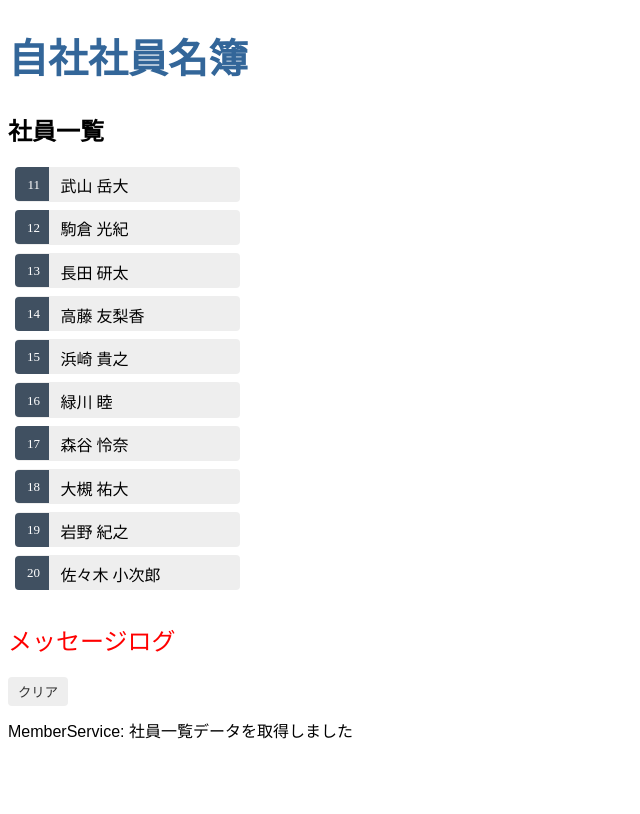
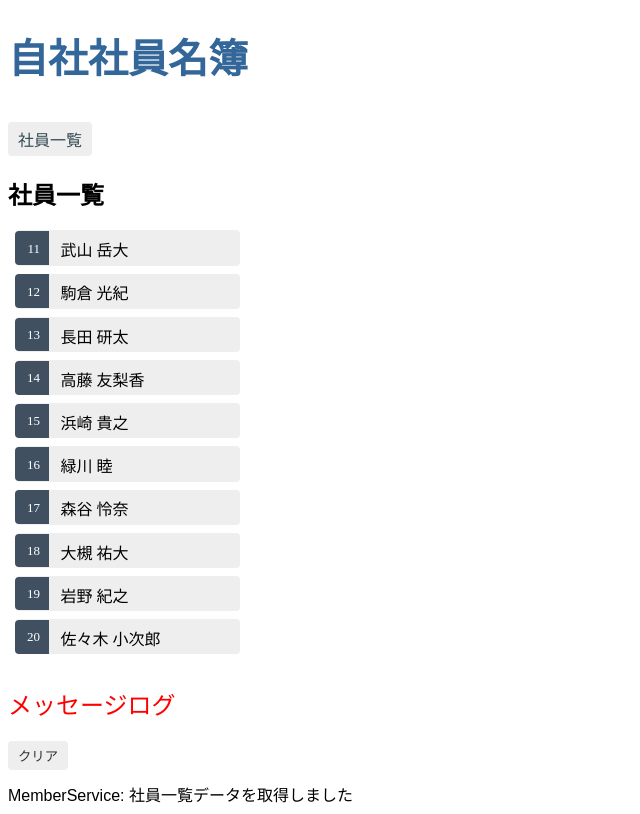
Before and after one commit to GrowUp-Haruno/angular-learning, an Angular app: page /members in a window 1280 px wide. Shown: the whole page, without its empty margins (0-640 px from the left). Built offline with nearby package versions, Linux system fonts and the light colour scheme.

Commit message:
navigationを追加

```diff
--- a/src/app/app.component.html
+++ b/src/app/app.component.html
@@ -1,3 +1,4 @@
 <h1>{{ title }}</h1>
+<app-navigation/>
 <router-outlet/>
 <app-messages/>
--- a/src/app/app.module.ts
+++ b/src/app/app.module.ts
@@ -7,9 +7,10 @@ import { MembersComponent } from './members/members.component';
 import { MemberDetailComponent } from './member-detail/member-detail.component';
 import { MessagesComponent } from './messages/messages.component';
 import { AppRoutingModule } from './app-routing.module';
+import { NavigationComponent } from './navigation/navigation.component';
 
 @NgModule({
-  declarations: [AppComponent, MembersComponent, MemberDetailComponent, MessagesComponent],
+  declarations: [AppComponent, MembersComponent, MemberDetailComponent, MessagesComponent, NavigationComponent],
   imports: [BrowserModule, FormsModule, AppRoutingModule],
   providers: [],
   bootstrap: [AppComponent],
--- /dev/null
+++ b/src/app/navigation/navigation.component.html
@@ -0,0 +1,3 @@
+<nav>
+  <a routerLink="/members">社員一覧</a>
+</nav>
--- /dev/null
+++ b/src/app/navigation/navigation.component.scss
@@ -0,0 +1,23 @@
+/* AppComponent's private CSS styles */
+
+nav {
+  a {
+    padding: 5px 10px;
+    text-decoration: none;
+    margin-top: 10px;
+    display: inline-block;
+    background-color: #eee;
+    border-radius: 4px;
+    &:visited,
+    &:link {
+      color: #334953;
+    }
+    &:hover {
+      color: #039be5;
+      background-color: #cfd8dc;
+    }
+    &.active {
+      color: #039be5;
+    }
+  }
+}
```
Also changed, not shown: src/app/navigation/navigation.component.ts (added, +10 -0 lines), 1 other file (tests, documents, lock files or other folders).
